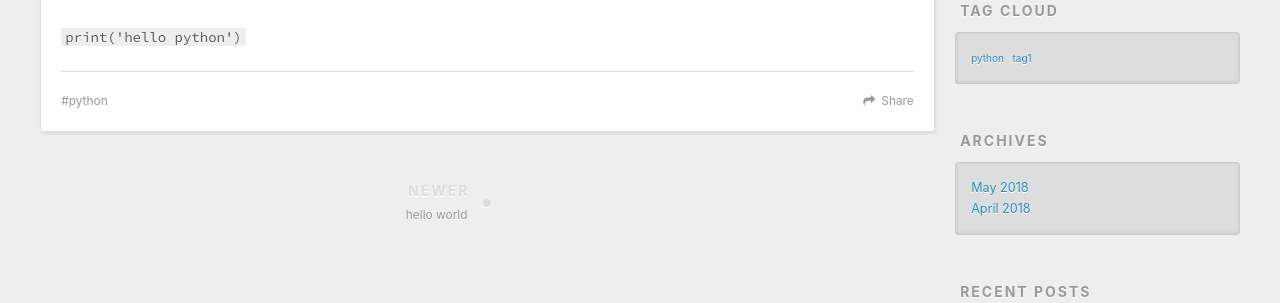
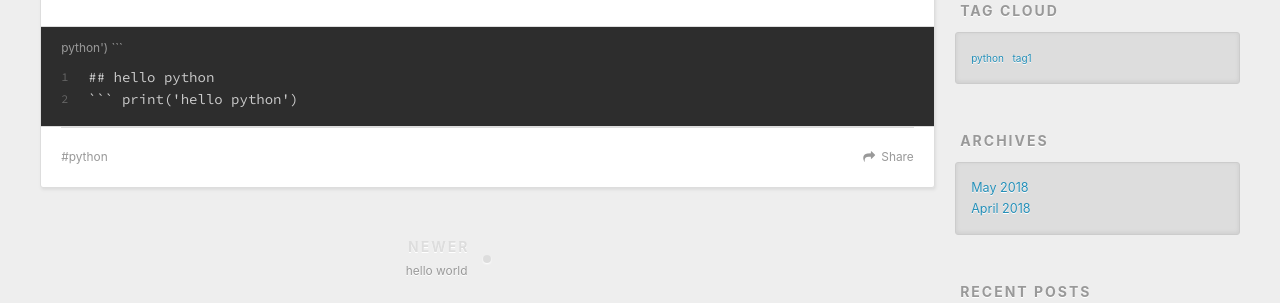
Before and after one commit to songnet/songnet.github.io, a plain HTML site: page 2018/04/15/hello-python/index.html in a window 1280 px wide. Shown: the part 497-800 px from the top of the page. Drawn offline with nearby package versions, Linux system fonts and the light colour scheme.

Commit message:
Site updated: 2018-07-01 00:57:53

````diff
--- a/2018/04/15/hello-python/index.html
+++ b/2018/04/15/hello-python/index.html
@@ -7,18 +7,18 @@
 
   <title>hello python | songnet</title>
   <meta name="viewport" content="width=device-width, initial-scale=1, maximum-scale=1">
-  <meta name="description" content="hello pythonprint(&amp;#39;hello python&amp;#39;)">
+  <meta name="description" content="hello pythonpython&apos;) ```12## hello python``` print(&amp;apos;hello python&amp;apos;)">
 <meta name="keywords" content="python">
 <meta property="og:type" content="article">
 <meta property="og:title" content="hello python">
 <meta property="og:url" content="https://songnet.github.io/2018/04/15/hello-python/index.html">
 <meta property="og:site_name" content="songnet">
-<meta property="og:description" content="hello pythonprint(&amp;#39;hello python&amp;#39;)">
+<meta property="og:description" content="hello pythonpython&apos;) ```12## hello python``` print(&amp;apos;hello python&amp;apos;)">
 <meta property="og:locale" content="zh-Hans">
-<meta property="og:updated_time" content="2018-06-30T16:51:23.358Z">
+<meta property="og:updated_time" content="2018-06-30T16:56:20.350Z">
 <meta name="twitter:card" content="summary">
 <meta name="twitter:title" content="hello python">
-<meta name="twitter:description" content="hello pythonprint(&amp;#39;hello python&amp;#39;)">
+<meta name="twitter:description" content="hello pythonpython&apos;) ```12## hello python``` print(&amp;apos;hello python&amp;apos;)">
 
     <link rel="alternate" href="/atom.xml" title="songnet" type="application/atom+xml">
 
@@ -87,8 +87,7 @@
 
     <div class="article-entry" itemprop="articleBody">
 
-        <h1 id="hello-python"><a href="#hello-python" class="headerlink" title="hello python"></a>hello python</h1><p><code>print(&#39;hello python&#39;)</code></p>
-
+        <h1 id="hello-python"><a href="#hello-python" class="headerlink" title="hello python"></a>hello python</h1><figure class="highlight plain"><figcaption><span>python') ```</span></figcaption><table><tr><td class="gutter"><pre><span class="line">1</span><br><span class="line">2</span><br></pre></td><td class="code"><pre><span class="line">## hello python</span><br><span class="line">``` print(&apos;hello python&apos;)</span><br></pre></td></tr></table></figure>
 
     </div>
     <footer class="article-footer">
````
Also changed, not shown: index.html (+1 -2 lines).
